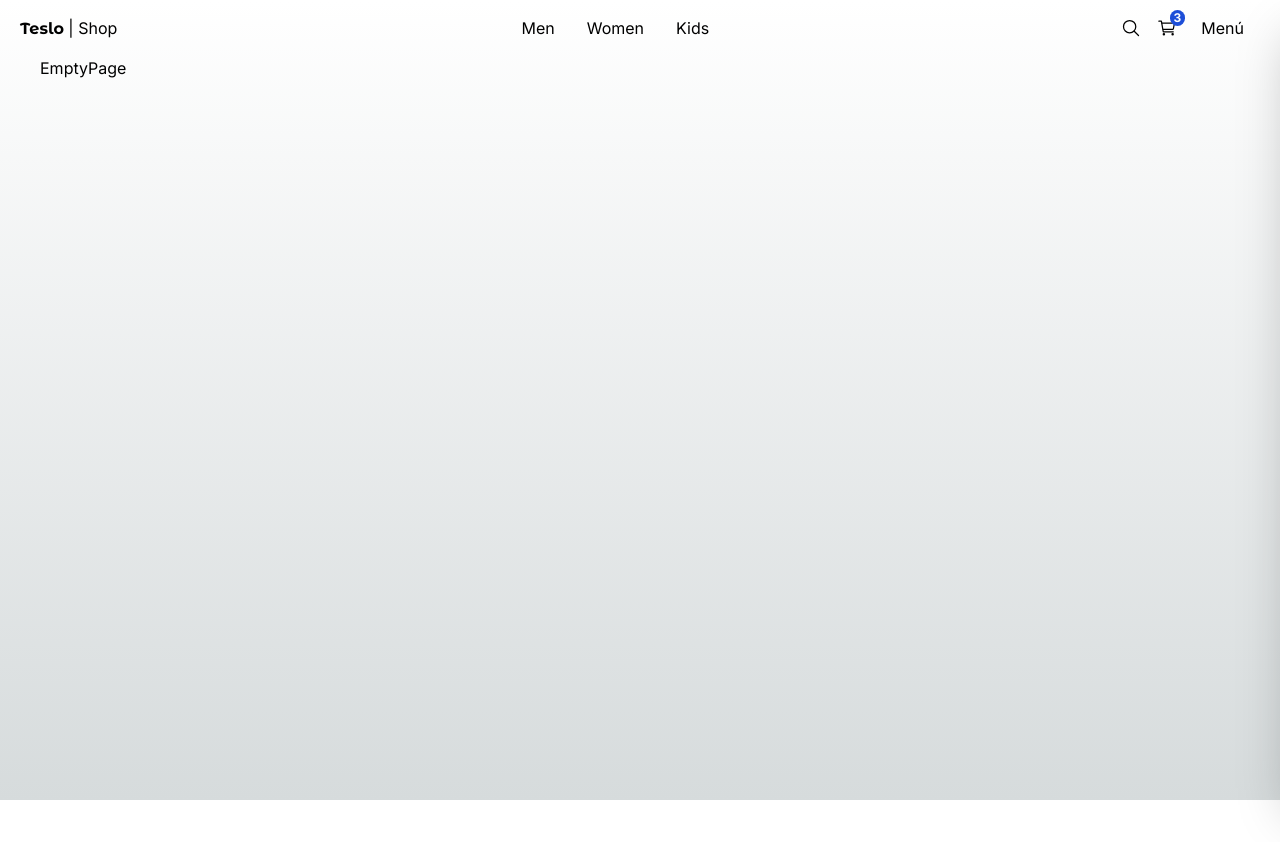
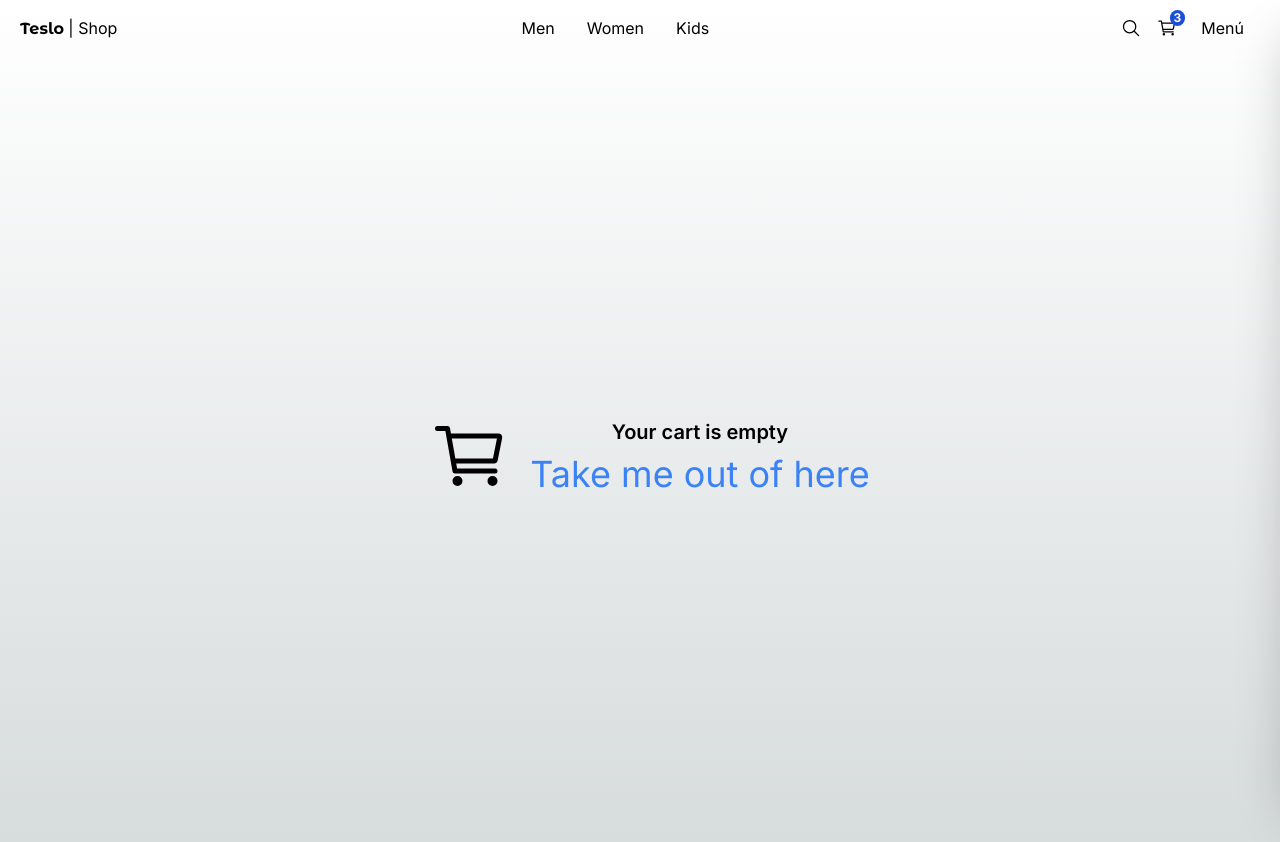
Before and after one commit to juanjosemayorga/teslo-shop-14, a Next.js app: page /empty in a window 1280 px wide. Shown: the top 842 px of the page. Before the commit the page ends 800 px from the top, so only its background shows below. Built offline with nearby package versions, Linux system fonts and the light colour scheme.

Commit message:
Add redirect to empty cart page

```diff
--- a/src/app/(shop)/cart/page.tsx
+++ b/src/app/(shop)/cart/page.tsx
@@ -5,6 +5,7 @@
 import { Title } from "@/components";
 import { QuantitySelector } from "@/components/product/quantity-selector/QuantitySelector";
 import { initialData } from "@/seed/seed";
+import { redirect } from "next/navigation";
 
 const productsInCart = [
   initialData.products[0],
@@ -13,6 +14,9 @@
 ]
 
 export default function CartPage() {
+
+  // redirect('/empty');
+
   return (
     <div className="flex justify-center items-center mb-72 px-10 sm:px-0">
       <div className="flex flex-col w-[1000px]">
--- a/src/app/(shop)/empty/page.tsx
+++ b/src/app/(shop)/empty/page.tsx
@@ -1,8 +1,20 @@
+import Link from "next/link";
+import { IoCartOutline } from "react-icons/io5";
 
 export default function EmptyPage() {
   return (
-    <div>
-      <h1>EmptyPage</h1>
+    <div className="flex justify-center items-center h-[800px]">
+      <IoCartOutline size={80} className="mx-5" />
+
+      <div className="flex flex-col items-center">
+        <h1 className="text-xl font-semibold">
+          Your cart is empty
+        </h1>
+
+        <Link href="/" className="text-blue-500 mt-2 text-4xl">
+          Take me out of here
+        </Link>
+      </div>
     </div>
   );
 }
```
